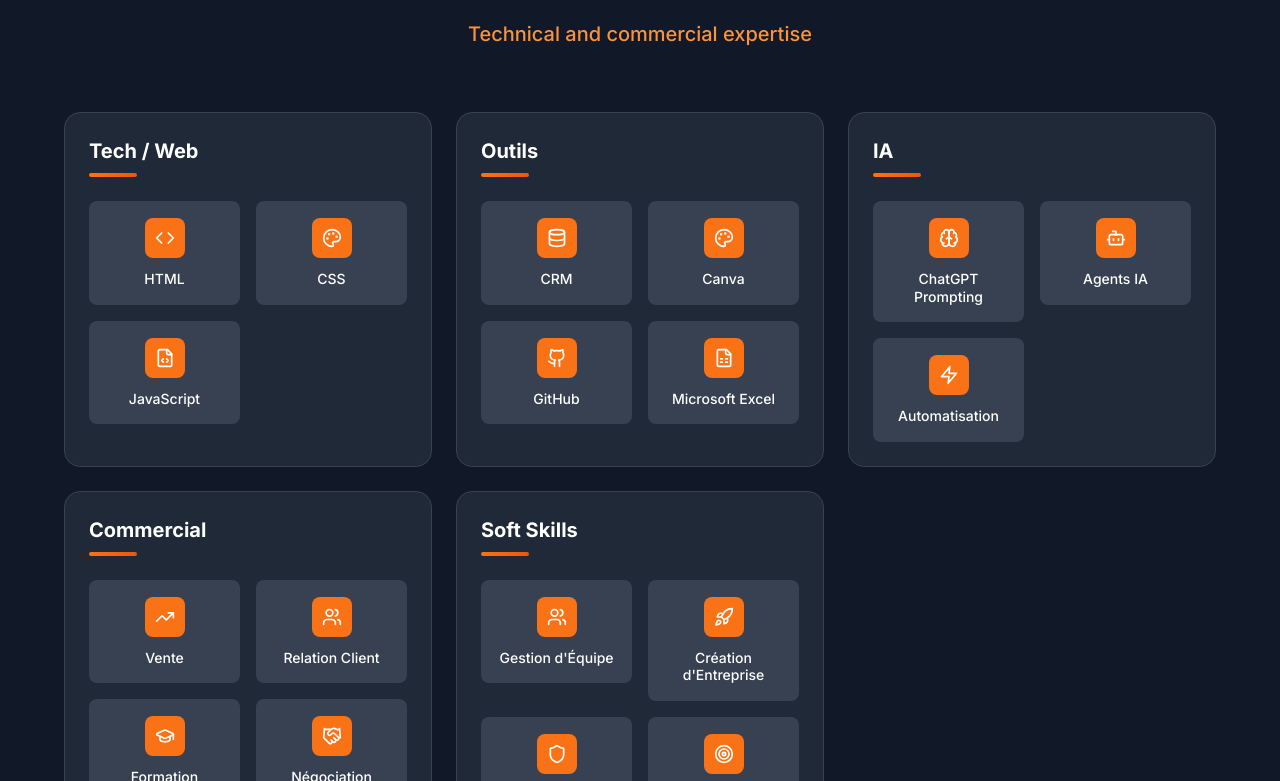
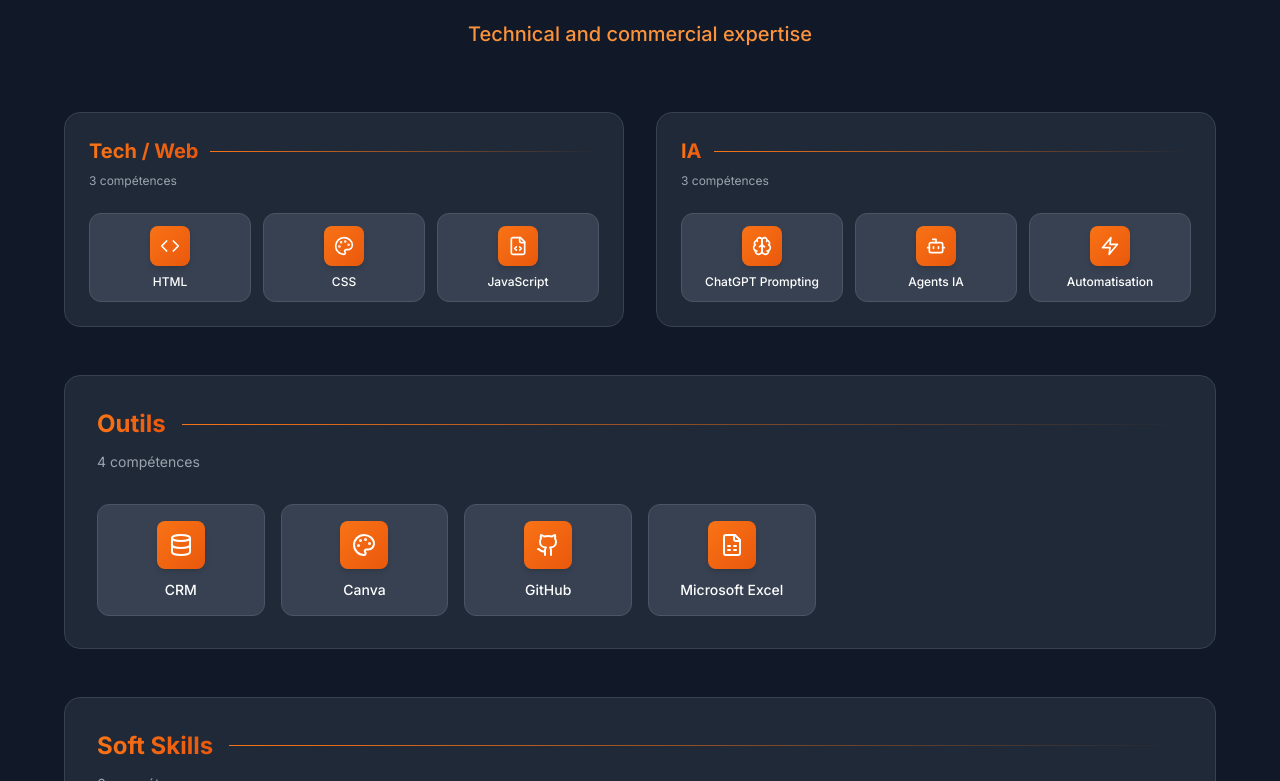
Before and after one commit to Raphael91000/portofolio, a React (Vite) app: page / in a window 1280 px wide. Shown: the part 4319-5100 px from the top of the page. Built offline with nearby package versions, Linux system fonts and the light colour scheme.

Commit message:
modif cards skill

```diff
--- a/src/components/sections/Skills.tsx
+++ b/src/components/sections/Skills.tsx
@@ -11,6 +11,49 @@ const Skills: React.FC = () => {
     triggerOnce: true,
     threshold: 0.1,
   });
+
+  // Séparer Tech/Web et IA des autres catégories
+  const techWebCategory = skillsData.find(cat =>
+    cat.title.toLowerCase().includes('tech') || cat.title.toLowerCase().includes('web')
+  );
+  const iaCategory = skillsData.find(cat =>
+    cat.title.toLowerCase().includes('ia') || cat.title.toLowerCase().includes('ai')
+  );
+  const otherCategories = skillsData.filter(cat =>
+    !cat.title.toLowerCase().includes('tech') &&
+    !cat.title.toLowerCase().includes('web') &&
+    !cat.title.toLowerCase().includes('ia') &&
+    !cat.title.toLowerCase().includes('ai')
+  );
+
+  const renderSkillCard = (skill: any, skillIndex: number, categoryIndex: number, isCompact = false) => {
+    const IconComponent = Icons[skill.icon as keyof typeof Icons] as React.ComponentType<{ className?: string }>;
+
+    return (
+      <motion.div
+        key={skillIndex}
+        initial={{ opacity: 0, y: 20, scale: 0.9 }}
+        animate={inView ? { opacity: 1, y: 0, scale: 1 } : {}}
+        transition={{
+          duration: 0.4,
+          delay: categoryIndex * 0.1 + skillIndex * 0.05,
+          type: "spring",
+          stiffness: 100
+        }}
+        className="group relative"
+      >
+        <div className={`bg-white dark:bg-gray-700 rounded-xl ${isCompact ? 'p-3' : 'p-4'} text-center hover:bg-gray-50 dark:hover:bg-gray-600 transition-all duration-300 border border-gray-200 dark:border-gray-600 hover:border-orange-500 dark:hover:border-orange-500 cursor-pointer transform hover:scale-105 hover:shadow-md`}>
+          <div className={`flex items-center justify-center ${isCompact ? 'w-10 h-10' : 'w-12 h-12'} bg-gradient-to-br from-orange-500 to-orange-600 rounded-lg ${isCompact ? 'mb-2' : 'mb-3'} mx-auto group-hover:from-orange-600 group-hover:to-orange-700 transition-all duration-300 shadow-md`}>
+            <IconComponent className={`${isCompact ? 'h-5 w-5' : 'h-6 w-6'} text-white`} />
+          </div>
+          <h4 className={`text-gray-900 dark:text-white font-medium ${isCompact ? 'text-xs' : 'text-sm'} group-hover:text-orange-600 dark:group-hover:text-orange-400 transition-colors duration-300 leading-tight`}>
+            {skill.name}
+          </h4>
+          <div className="absolute inset-0 rounded-xl bg-gradient-to-br from-orange-500/10 to-orange-600/10 opacity-0 group-hover:opacity-100 transition-opacity duration-300 pointer-events-none"></div>
+        </div>
+      </motion.div>
+    );
+  };
 
   return (
     <section id="skills" className="py-20 bg-white dark:bg-gray-900">
@@ -30,54 +73,86 @@ const Skills: React.FC = () => {
           </p>
         </motion.div>
 
-        {/* Grille de blocs propre et organisée */}
-        <div className="grid grid-cols-1 md:grid-cols-2 lg:grid-cols-3 gap-6 max-w-6xl mx-auto">
-          {skillsData.map((category, categoryIndex) => (
+        <div className="space-y-12 max-w-6xl mx-auto">
+          {/* Section Tech/Web et IA côte à côte */}
+          {techWebCategory && iaCategory && (
+            <div className="grid grid-cols-1 lg:grid-cols-2 gap-8">
+              {/* Tech/Web */}
+              <motion.div
+                initial={{ opacity: 0, x: -50 }}
+                animate={inView ? { opacity: 1, x: 0 } : {}}
+                transition={{ duration: 0.6, delay: 0 }}
+                className="bg-gray-50 dark:bg-gray-800 rounded-2xl p-6 border border-gray-200 dark:border-gray-700 hover:border-orange-500 dark:hover:border-orange-500 transition-all duration-300 hover:shadow-lg"
+              >
+                <div className="mb-6">
+                  <h3 className="text-xl font-bold text-gray-900 dark:text-white mb-2 flex items-center">
+                    <span className="bg-gradient-to-r from-orange-500 to-orange-600 bg-clip-text text-transparent">
+                      {techWebCategory.title}
+                    </span>
+                    <div className="ml-3 flex-1 h-px bg-gradient-to-r from-orange-500 to-transparent"></div>
+                  </h3>
+                  <p className="text-gray-600 dark:text-gray-400 text-xs">
+                    {techWebCategory.skills.length} compétence{techWebCategory.skills.length > 1 ? 's' : ''}
+                  </p>
+                </div>
+                <div className="grid grid-cols-2 sm:grid-cols-3 gap-3">
+                  {techWebCategory.skills.map((skill, skillIndex) =>
+                    renderSkillCard(skill, skillIndex, 0, true)
+                  )}
+                </div>
+              </motion.div>
+
+              {/* IA */}
+              <motion.div
+                initial={{ opacity: 0, x: 50 }}
+                animate={inView ? { opacity: 1, x: 0 } : {}}
+                transition={{ duration: 0.6, delay: 0.1 }}
+                className="bg-gray-50 dark:bg-gray-800 rounded-2xl p-6 border border-gray-200 dark:border-gray-700 hover:border-orange-500 dark:hover:border-orange-500 transition-all duration-300 hover:shadow-lg"
+              >
+                <div className="mb-6">
+                  <h3 className="text-xl font-bold text-gray-900 dark:text-white mb-2 flex items-center">
+                    <span className="bg-gradient-to-r from-orange-500 to-orange-600 bg-clip-text text-transparent">
+                      {iaCategory.title}
+                    </span>
+                    <div className="ml-3 flex-1 h-px bg-gradient-to-r from-orange-500 to-transparent"></div>
+                  </h3>
+                  <p className="text-gray-600 dark:text-gray-400 text-xs">
+                    {iaCategory.skills.length} compétence{iaCategory.skills.length > 1 ? 's' : ''}
+                  </p>
+                </div>
+                <div className="grid grid-cols-2 sm:grid-cols-3 gap-3">
+                  {iaCategory.skills.map((skill, skillIndex) =>
+                    renderSkillCard(skill, skillIndex, 1, true)
+                  )}
+                </div>
+              </motion.div>
+            </div>
+          )}
+
+          {/* Autres catégories */}
+          {otherCategories.map((category, categoryIndex) => (
             <motion.div
               key={categoryIndex}
-              initial={{ opacity: 0, scale: 0.9 }}
-              animate={inView ? { opacity: 1, scale: 1 } : {}}
-              transition={{ duration: 0.6, delay: categoryIndex * 0.1 }}
-              className="bg-gray-800 dark:bg-gray-800 rounded-2xl p-6 border border-gray-700 hover:border-orange-500 transition-all duration-300 hover:scale-105"
+              initial={{ opacity: 0, x: -50 }}
+              animate={inView ? { opacity: 1, x: 0 } : {}}
+              transition={{ duration: 0.6, delay: (categoryIndex + 1) * 0.2 }}
+              className="bg-gray-50 dark:bg-gray-800 rounded-2xl p-8 border border-gray-200 dark:border-gray-700 hover:border-orange-500 dark:hover:border-orange-500 transition-all duration-300 hover:shadow-lg"
             >
-              {/* Titre de la catégorie */}
-              <div className="mb-6">
-                <h3 className="text-xl font-bold text-white mb-2 truncate">
-                  {category.title}
+              <div className="mb-8">
+                <h3 className="text-2xl font-bold text-gray-900 dark:text-white mb-3 flex items-center">
+                  <span className="bg-gradient-to-r from-orange-500 to-orange-600 bg-clip-text text-transparent">
+                    {category.title}
+                  </span>
+                  <div className="ml-4 flex-1 h-px bg-gradient-to-r from-orange-500 to-transparent"></div>
                 </h3>
-                <div className="w-12 h-1 bg-gradient-to-r from-orange-500 to-orange-600 rounded-full"></div>
+                <p className="text-gray-600 dark:text-gray-400 text-sm">
+                  {category.skills.length} compétence{category.skills.length > 1 ? 's' : ''}
+                </p>
               </div>
-
-              {/* Grille de compétences organisée */}
-              <div className="grid grid-cols-2 gap-4">
-                {category.skills.map((skill, skillIndex) => {
-                  const IconComponent = Icons[skill.icon as keyof typeof Icons] as React.ComponentType<{ className?: string }>;
-
-                  return (
-                    <motion.div
-                      key={skillIndex}
-                      initial={{ opacity: 0, y: 10 }}
-                      animate={inView ? { opacity: 1, y: 0 } : {}}
-                      transition={{
-                        duration: 0.4,
-                        delay: categoryIndex * 0.1 + skillIndex * 0.05
-                      }}
-                      className="group relative"
-                    >
-                      <div className="bg-gray-700 dark:bg-gray-700 rounded-lg p-4 text-center hover:bg-gray-600 transition-all duration-300 border border-transparent hover:border-orange-500 cursor-pointer min-h-[100px] flex flex-col justify-center">
-                        {/* Icône */}
-                        <div className="flex items-center justify-center w-10 h-10 bg-orange-500 rounded-lg mb-3 mx-auto group-hover:bg-orange-600 transition-colors duration-300 shrink-0">
-                          <IconComponent className="h-5 w-5 text-white" />
-                        </div>
-
-                        {/* Nom de la compétence */}
-                        <h4 className="text-white font-medium text-sm group-hover:text-orange-300 transition-colors duration-300 leading-tight line-clamp-2">
-                          {skill.name}
-                        </h4>
-                      </div>
-                    </motion.div>
-                  );
-                })}
+              <div className="grid grid-cols-2 sm:grid-cols-3 md:grid-cols-4 lg:grid-cols-5 xl:grid-cols-6 gap-4">
+                {category.skills.map((skill, skillIndex) =>
+                  renderSkillCard(skill, skillIndex, categoryIndex + 2, false)
+                )}
               </div>
             </motion.div>
           ))}
```
